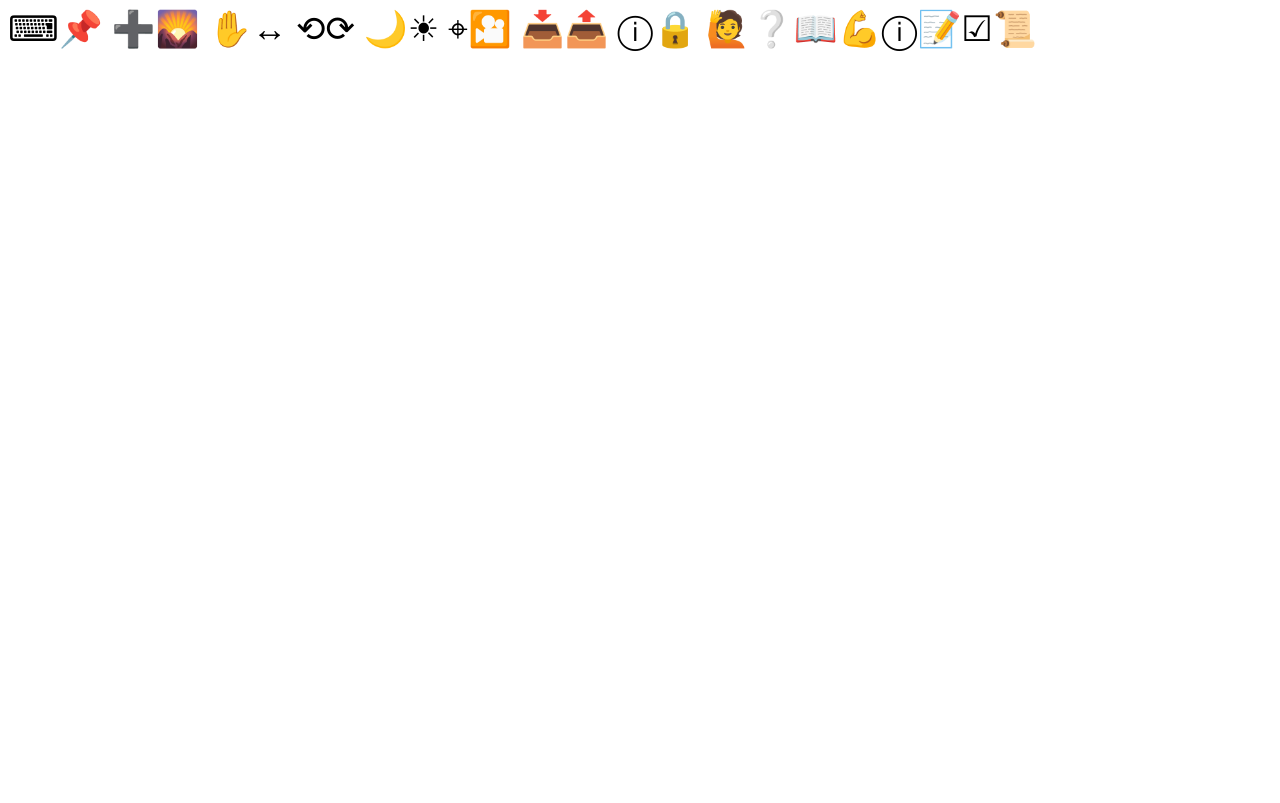
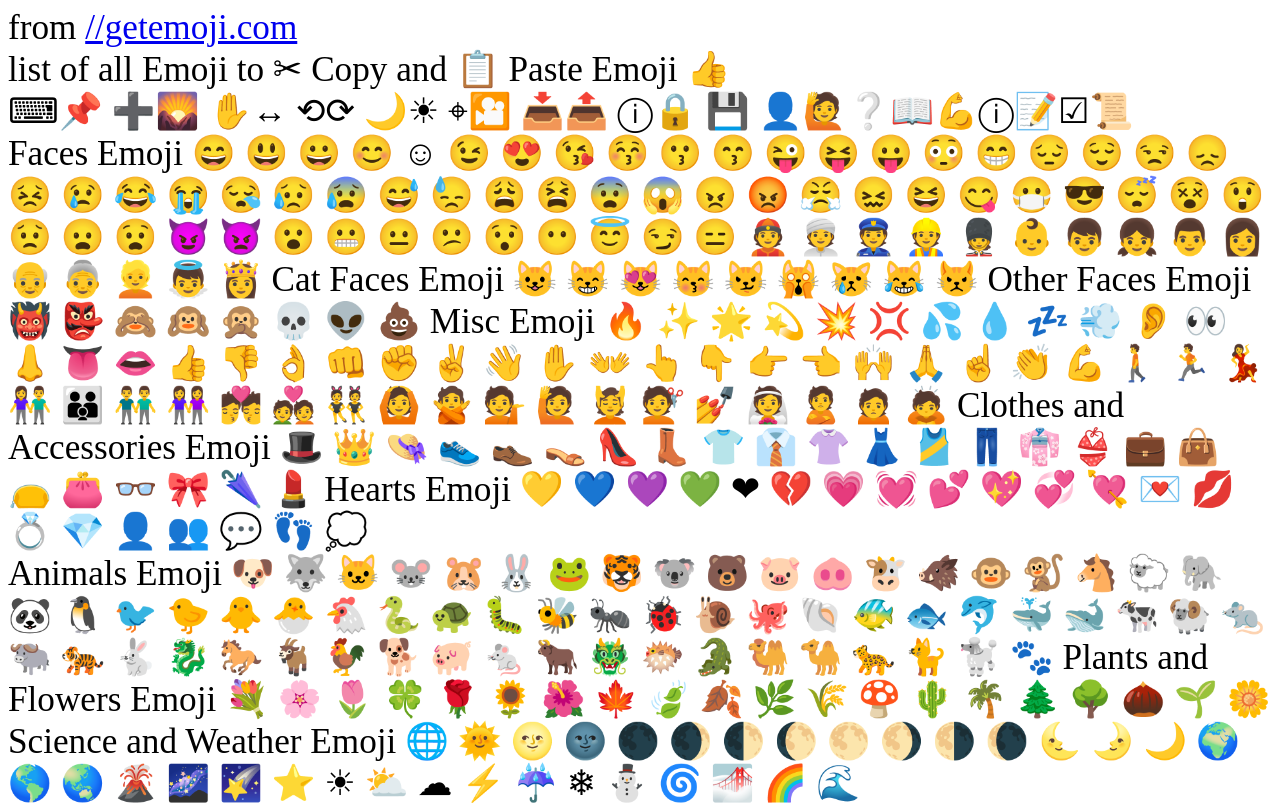
Before and after one commit to casa3d/Segoe_UI-_Symbol, a plain HTML site: page index.html in a window 1280 px wide. Shown: the top 803 px of the page. Drawn offline with Linux system fonts and the light colour scheme.

Commit message:
offline.appcache

```diff
--- a/index.html
+++ b/index.html
@@ -1,9 +1,13 @@
 <!DOCTYPE html>
-<html>
+<html manifest=offline.appcache>
   <head>
     <title>Segoe UI Symbol Usage for Emoji Glyph/Pictogram</title>
     <meta charset=UTF-8></meta></head>
   <body style="font-family:Segoe UI Symbol;font-size:2.2em">
+    from <a href=getemoji.com target=_blank>//getemoji.com</a>
+    <br>
+    list of all Emoji to ✂ Copy and 📋 Paste Emoji 👍
+    <br>
     ⌨📌
     ➕🌄
     ✋↔
@@ -12,5 +16,54 @@
     ⌖🎦
     📥📤
     ⓘ🔒
-
-    🙋❔📖💪ⓘ📝☑📜
+    💾
+    👤🙋❔📖💪ⓘ📝☑📜
+    <br>
+    Faces Emoji
+😄 😃 😀 😊 ☺ 😉 😍 😘 😚 😗 😙 😜 😝 😛 😳 😁 😔 😌 😒 😞 😣 😢 😂 😭 😪 😥 😰 😅 😓 😩 😫 😨 😱 😠 😡 😤 😖 😆 😋 😷 😎 😴 😵 😲 😟 😦 😧 😈 👿 😮 😬 😐 😕 😯 😶 😇 😏 😑 👲 👳 👮 👷 💂 👶 👦 👧 👨 👩 👴 👵 👱 👼 👸
+Cat Faces Emoji
+😺 😸 😻 😽 😼 🙀 😿 😹 😾
+Other Faces Emoji
+👹 👺 🙈 🙉 🙊 💀 👽 💩
+Misc Emoji
+🔥 ✨ 🌟 💫 💥 💢 💦 💧 💤 💨 👂 👀 👃 👅 👄 👍 👎 👌 👊 ✊ ✌ 👋 ✋ 👐 👆 👇 👉 👈 🙌 🙏 ☝ 👏 💪 🚶 🏃 💃 👫 👪 👬 👭 💏 💑 👯 🙆 🙅 💁 🙋 💆 💇 💅 👰 🙎 🙍 🙇
+Clothes and Accessories Emoji
+🎩 👑 👒 👟 👞 👡 👠 👢 👕 👔 👚 👗 🎽 👖 👘 👙 💼 👜 👝 👛 👓 🎀 🌂 💄
+Hearts Emoji
+💛 💙 💜 💚 ❤ 💔 💗 💓 💕 💖 💞 💘 💌 💋 💍 💎 👤 👥 💬 👣 💭
+<br>
+Animals Emoji
+🐶 🐺 🐱 🐭 🐹 🐰 🐸 🐯 🐨 🐻 🐷 🐽 🐮 🐗 🐵 🐒 🐴 🐑 🐘 🐼 🐧 🐦 🐤 🐥 🐣 🐔 🐍 🐢 🐛 🐝 🐜 🐞 🐌 🐙 🐚 🐠 🐟 🐬 🐳 🐋 🐄 🐏 🐀 🐃 🐅 🐇 🐉 🐎 🐐 🐓 🐕 🐖 🐁 🐂 🐲 🐡 🐊 🐫 🐪 🐆 🐈 🐩 🐾
+Plants and Flowers Emoji
+💐 🌸 🌷 🍀 🌹 🌻 🌺 🍁 🍃 🍂 🌿 🌾 🍄 🌵 🌴 🌲 🌳 🌰 🌱 🌼
+Science and Weather Emoji
+🌐 🌞 🌝 🌚 🌑 🌒 🌓 🌔 🌕 🌖 🌗 🌘 🌜 🌛 🌙 🌍 🌎 🌏 🌋 🌌 🌠 ⭐ ☀ ⛅ ☁ ⚡ ☔ ❄ ⛄ 🌀 🌁 🌈 🌊
+<br>
+Toys, Tools and Technology Emoji
+🎍 💝 🎎 🎒 🎓 🎏 🎆 🎇 🎐 🎑 🎃 👻 🎅 🎄 🎁 🎋 🎉 🎊 🎈 🎌 🔮 🎥 📷 📹 📼 💿 📀 💽 💾 💻 📱 ☎ 📞 📟 📠 📡 📺 📻 🔊 🔉 🔈 🔇 🔔 🔕 📢 📣 ⏳ ⌛ ⏰ ⌚ 🔓 🔒 🔏 🔐 🔑 🔎 💡 🔦 🔆 🔅 🔌 🔋 🔍 🛁 🛀 🚿 🚽 🔧 🔩 🔨 🚪 🚬 💣 🔫 🔪 💊 💉 💰 💴 💵 💷 💶 💳 💸 📲
+Books, Envelopes and Stationery Emoji
+📧 📥 📤 ✉ 📩 📨 📯 📫 📪 📬 📭 📮 📦 📝 📄 📃 📑 📊 📈 📉 📜 📋 📅 📆 📇 📁 📂 ✂ 📌 📎 ✒ ✏ 📏 📐 📕 📗 📘 📙 📓 📔 📒 📚 📖 🔖 📛 🔬 🔭 📰
+Music and Arts Emoji
+🎨 🎬 🎤 🎧 🎼 🎵 🎶 🎹 🎻 🎺 🎷 🎸
+Sports and Games Emoji
+👾 🎮 🃏 🎴 🀄 🎲 🎯 🏈 🏀 ⚽ ⚾ 🎾 🎱 🏉 🎳 ⛳ 🚵 🚴 🏁 🏇 🏆 🎿 🏂 🏊 🏄 🎣
+Food and Drink Emoji
+☕ 🍵 🍶 🍼 🍺 🍻 🍸 🍹 🍷 🍴 🍕 🍔 🍟 🍗 🍖 🍝 🍛 🍤 🍱 🍣 🍥 🍙 🍘 🍚 🍜 🍲 🍢 🍡 🍳 🍞 🍩 🍮 🍦 🍨 🍧 🎂 🍰 🍪 🍫 🍬 🍭 🍯
+Fruit and Vegetables Emoji
+🍎 🍏 🍊 🍋 🍒 🍇 🍉 🍓 🍑 🍈 🍌 🍐 🍍 🍠 🍆 🍅 🌽
+<br>
+Buildings, Locations and Landmarks Emoji
+🏠 🏡 🏫 🏢 🏣 🏥 🏦 🏪 🏩 🏨 💒 ⛪ 🏬 🏤 🌇 🌆 🏯 🏰 ⛺ 🏭 🗼 🗾 🗻 🌄 🌅 🌃 🗽 🌉 🎠 🎡 ⛲ 🎢 🚢
+Transport Emoji
+⛵ 🚤 🚣 ⚓ 🚀 ✈ 💺 🚁 🚂 🚊 🚉 🚞 🚆 🚄 🚅 🚈 🚇 🚝 🚋 🚃 🚎 🚌 🚍 🚙 🚘 🚗 🚕 🚖 🚛 🚚 🚨 🚓 🚔 🚒 🚑 🚐 🚲 🚡 🚟 🚠 🚜 💈 🚏 🎫 🚦 🚥 ⚠ 🚧 🔰 ⛽ 🏮 🎰 ♨ 🗿 🎪 🎭 📍 🚩
+<br>
+Numbers and Arrows Emoji
+1⃣ 2⃣ 3⃣ 4⃣ 5⃣ 6⃣ 7⃣ 8⃣ 9⃣ 0⃣ 🔟 🔢 #⃣ 🔣 ⬆ ⬇ ⬅ ➡ 🔠 🔡 🔤 ↗ ↖ ↘ ↙ ↔ ↕ 🔄 ◀ ▶ 🔼 🔽 ↩ ↪ ℹ ⏪ ⏩ ⏫ ⏬ ⤵ ⤴
+Text and Labels Emoji
+🆗 🔀 🔁 🔂 🆕 🆙 🆒 🆓 🆖 📶 🎦 🈁 🈯 🈳 🈵 🈴 🈲 🉐 🈹 🈺 🈶 🈚 🚻 🚹 🚺 🚼 🚾 🚰 🚮 🅿 ♿ 🚭 🈷 🈸 🈂 Ⓜ 🛂 🛄 🛅 🛃 🉑 ㊙ ㊗ 🆑 🆘 🆔 🚫 🔞 📵 🚯 🚱 🚳 🚷 🚸 ⛔ ✳ ❇ ❎ ✅ ✴ 💟 🆚 📳 📴 🅰 🅱 🆎 🅾 💠 ➿ ♻
+Astrological Zodiac Signs Emoji
+♈ ♉ ♊ ♋ ♌ ♍ ♎ ♏ ♐ ♑ ♒ ♓ ⛎
+Other Symbols and Characters Emoji
+🔯 🏧 💹 💲 💱 © ® ™ ❌ ‼ ⁉ ❗ ❓ ❕ ❔ ⭕ 🔝 🔚 🔙 🔛 🔜 🔃 🕛 🕧 🕐 🕜 🕑 🕝 🕒 🕞 🕓 🕟 🕔 🕠 🕕 🕖 🕗 🕘 🕙 🕚 🕡 🕢 🕣 🕤 🕥 🕦 ✖ ➕ ➖ ➗ ♠ ♥ ♣ ♦ 💮 💯 ✔ ☑ 🔘 🔗 ➰ 〰 〽 🔱 ◼ ◻ ◾ ◽ ▪ ▫ 🔺 🔲 🔳 ⚫ ⚪ 🔴 🔵 🔻 ⬜ ⬛ 🔶 🔷 🔸 🔹
+<br>
+☁ ☺ ☹ ✊ ✋ ☝ ✌ ⚡ ✨ ⭕ ❌ ⭐ ❕ ❔ ❗ ❓ ❄ ☀ ⛅ ☔ ⛄ ☎ ➿ ✂ ⚽ ⚾ ⛳ ♠ ♥ ♣ ♦ ☕ ♤ ♡ ♢ ♧ ⏰ ⏳ ⌛ ⌚ ♨ ✏ ✒ ✉ ⚓ ⛪ ⛺ ⛲ ⛵ ✈ ⛽ ⚠ ⛔  ⬆ ⬇ ⬅ ➡ ↗ ↖ ↘ ↙ ◀ ▶ ⏪ ⏩ ♿ ㊙ ㊗ ✳ ✴ ♈ ♉ ♊ ♋ ♌ ♍ ♎ ♏ ♐ ♑ ♒ ♓ ⛎ ⭕ ❌ © ® ™ ⏫ ⏬ ↕ ↔ ↩ ↪ ⤴ ⤵ ℹ ❎ Ⓜ ⚫ ⚪ ◼ ◻ ▪ ▫ ✖ ➕ ➖ ➗ ➰ 〰 ♻ ☢ ☣ ☠ ☤ ⚕ ⚚ † ☯ ⚖ ☮ ⚘ ⚔ ☭ ⚒ ⚛ ⚜ ☥ ✠ ✙ ✞ ✟ ✧ ⋆ ★ ☆ ✪ ✫ ✬ ✭ ✮ ✯ ✰ ✡ ☫ ☬ ☸ ✵ ❂ ⚘ ❀ ❃ ❁ ✼ ♫ ♪ ☃ ❅ ❆ ☂ ❦ ♕ ♛ ♔ ♖ ♜ ☾ → ⇒ ⟹ ⇨ ⇰ ➩ ➪ ➫ ➬ ➭ ➮ ➯ ➲ ➳ ➵ ➸ ➻ ➺ ➼ ➽ ☜ ☟ ➹ ➷ ↶ ↷ ✆ ⌘ ⎋ ⏎ ⏏ ⎈ ⎌ ⍟ ❥ ツ ღ ☻
```
Also changed, not shown: 1 other file.
